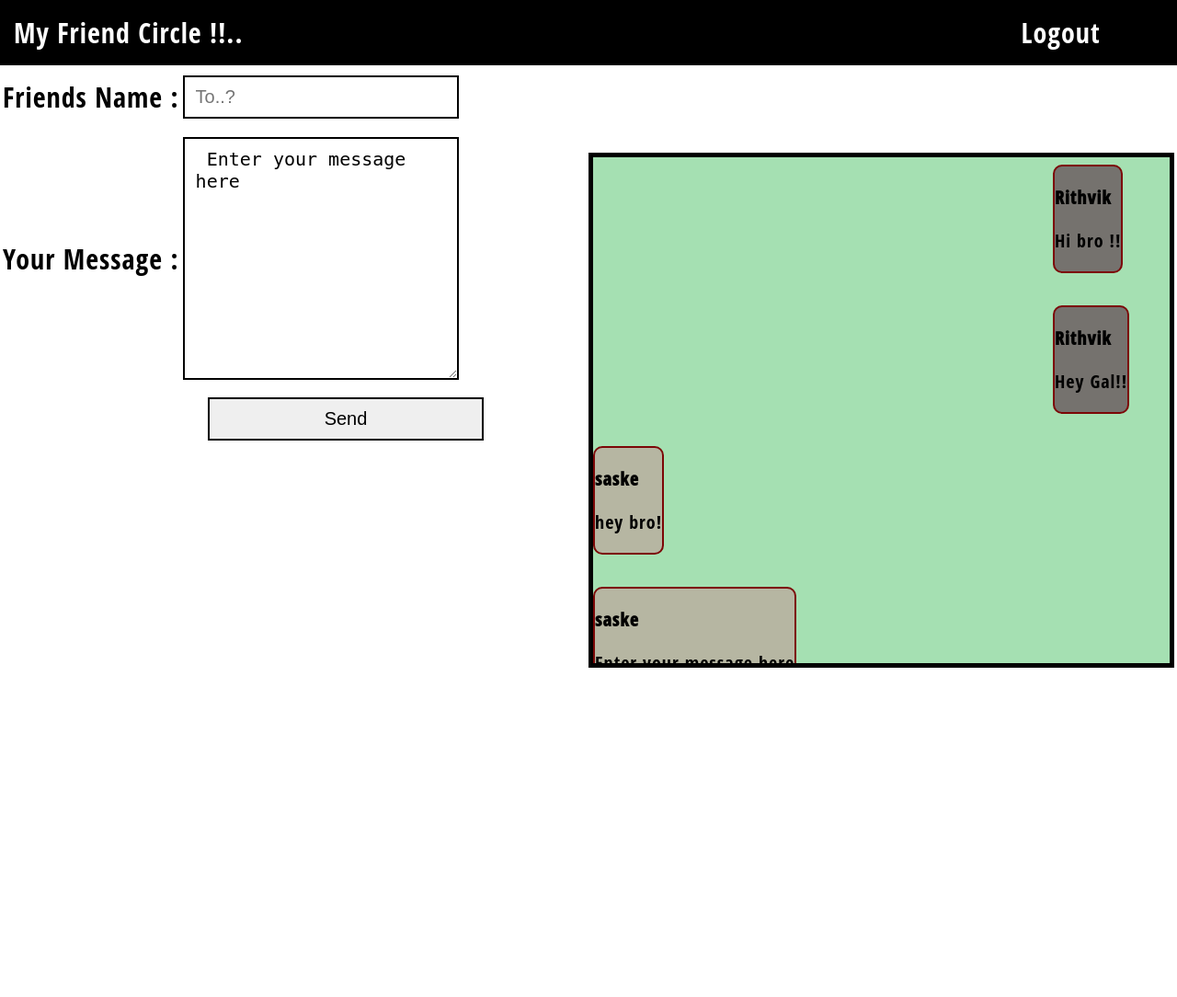
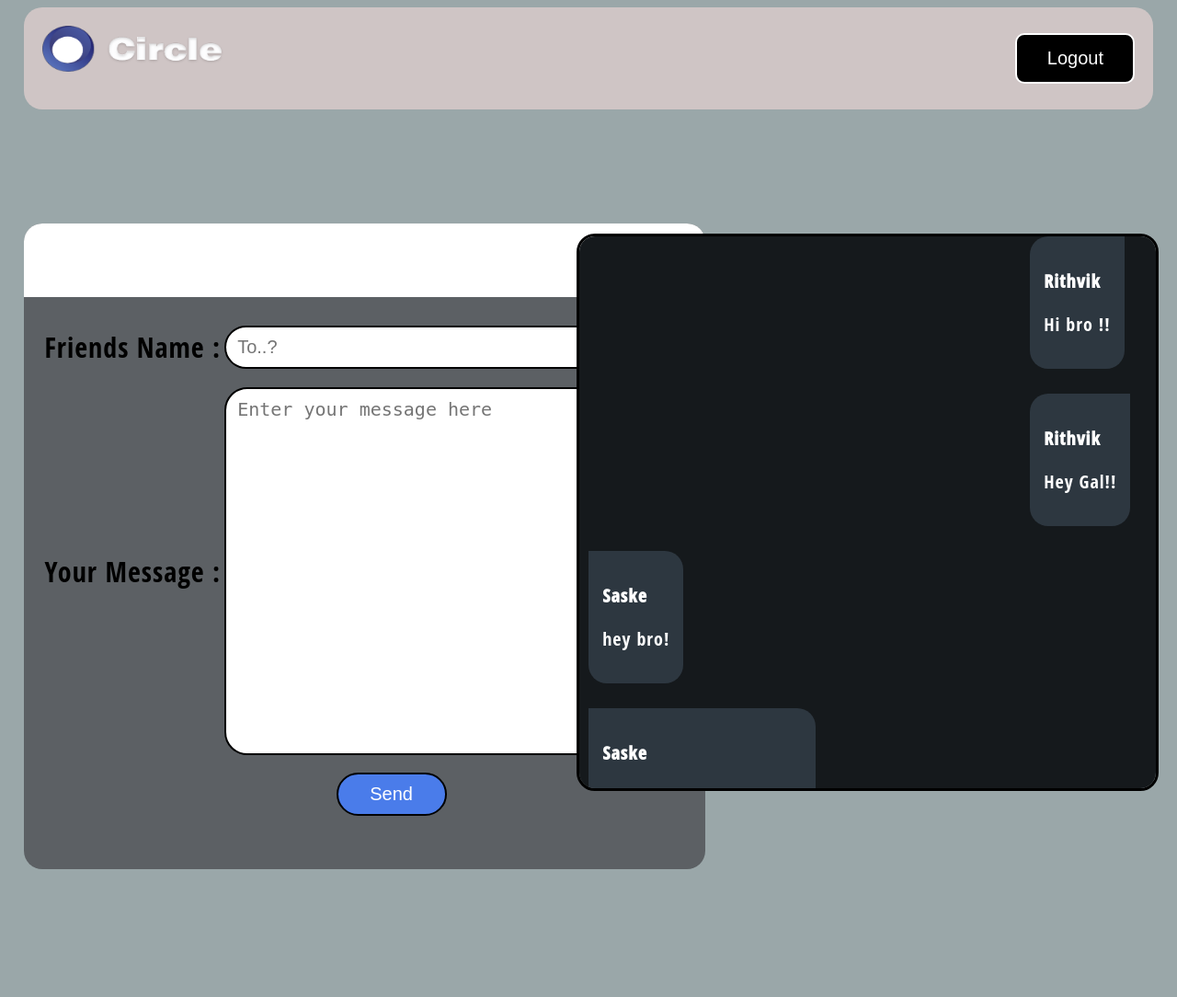
Before and after one commit to ThugNinja4708/ChatSite, a PHP site: page /home.php in a window 1280 px wide. Shown: the top 1084 px of the page at 92% size. Run offline with PHP 8.4, Linux system fonts and the light colour scheme; a user stored in the database is signed in; data comes from the database, SQL or seed files in the repository; some libraries are stand-ins or nearby versions.

Commit message:
Rithvik made these changes

```diff
--- a/home.php
+++ b/home.php
@@ -1,59 +1,82 @@
 <?php
 include "DB_Conn.php";
 session_start();
-if(!isset($_SESSION['username'])){
+if (!isset($_SESSION['username'])) {
   echo "login first";
   header("Refresh:1; url=index.html");
 }
-if(isset($_POST['send'])){
+if (isset($_POST['send'])) {
   include "Send.php";
 }
+$ID = $_SESSION['username'];                              //RETRIEVAL
+$sql = "select * from userdetails where (name='$ID');";
+$res2 = mysqli_query($conn, $sql);
+$row2 = mysqli_fetch_assoc($res2);
 ?>
 
 <html>
+
 <head>
   <link rel="stylesheet" href="style.css">
   <title>My Friend Circle</title>
   <script src="http://code.jquery.com/jquery-latest.js"></script>
   <script>
-        $(document).ready(function(){
+    $(document).ready(function() {
       $("#div_refresh").load("load.php");
       setInterval(function() {
         $("#div_refresh").load("load.php");
       }, 1000);
     });
-    if(window.history.replaceState){
-      window.history.replaceState(null,null,window.location.href);
+    if (window.history.replaceState) {
+      window.history.replaceState(null, null, window.location.href);
     }
   </script>
 
 </head>
 
 <body>
+  <script>
+
+  </script>
   <header class="header">
     <ul>
-        <li><a href = "home.php">My Friend Circle !!..</a></li>
-        <li style="padding-left: 67%;"><a href = "logout.php"> Logout</a></li>
+      <li><a href="home.php"><img src="logo.png" width="200" height="50"></a></li>
+
+      <li><button onclick="document.location='logout.php'" class="logoutButton"> Logout</button></li>
     </ul>
+
   </header>
 
   <!-- Left Side of the page-->
-      <form method="POST" >
+  <div class="left">
+    <div style="background-color:white;height:80px;border-radius: 20px 20px 0px 0px;">
+
+    </div>
+    <div class = "inner_form">
+    <form method="POST">
 
       <table>
-          <tr><td><label>Friends Name :</label></td>
-          <td><input type="text" name = "Fname" placeholder="To..?"></td></tr>
+        <tr>
+          <td><label>Friends Name :</label></td>
+          <td><input type="text" name="Fname" placeholder="To..?" style="border-radius:25px; width: 500px;" ><i class="fas fa-ghost fa-lg"></i></td>
+        </tr>
 
-          <tr><td><label>Your Message :  </label></td>
-          <td><textarea name="msg" id = "msg" rows="10" cols="40"> Enter your message here </textarea></td></tr>
+        <tr>
+          <td><label>Your Message : </label></td>
+          <td><textarea name="msg" id="msg"  style="border-radius:25px; width: 500px; height: 400px;" placeholder="Enter your message here"></textarea></td>
+        </tr>
       </table>
-        <button type="submit" name="send" style="transform:translate(226px);">Send</button>
+      <button type="submit" name="send" style="transform:translate(320px);border-radius:25px;width:120px;font-weight:500;">Send</button>
     </form>
+    </div>
+  </div>
   <!--Right Side Of the page-->
 
-  <div id="div_refresh" class = "message">
+  <div id="div_refresh" class="message">
 
   </div>
 
+
 </body>
+
 </html>
--- a/index.html
+++ b/index.html
@@ -1,16 +1,16 @@
 <!DOCTYPE html>
-<html lang="en">
+<html lang="en" style="background-color: #a9c8fd;">
 <head>
   <link rel="stylesheet" href="style.css">
     <title>Login Page</title>
 </head>
 <body>
   <div class ="everything">
-    <header><a href="home.php"><img src="logo.png" alt="logo" width="100px" height="100px"></a></header>
+    <header><a href="home.php"><img src="logo.png" alt="logo" width="200px" height="100px"></a></header>
 
     <form method="POST" action="verify.php">
         <table>
-         <tr><td style="padding-bottom: 5px;"><b style="font-size: 50px;">Login</b></td></tr>
+        <tr><td style="padding-bottom: 5px;"><b style="font-size: 50px;">Login</b></td></tr>
         <tr><td><hr></td></tr>
 
         <tr><td><label><b>User Name</b></label></td></tr>
--- a/load.php
+++ b/load.php
@@ -2,7 +2,7 @@
             include "DB_Conn.php";
             session_start();
             $ID = $_SESSION['username'];                              //RETRIEVAL
-            $sql="select * from userdetails where (name='$ID');";
+            $sql="select ID from userdetails where (name='$ID');";
             $res2=mysqli_query($conn,$sql);
             if (mysqli_num_rows($res2) > 0) {
               $ID = mysqli_fetch_array($res2)['ID'];
@@ -22,14 +22,14 @@
                   if($row['SenderID'] == $ID){
                     echo'   <div class="container">
                               <div class="inner-container2">
-                                <p style="font-weight: 1000;"> '."$row2[Name]". '</p>
+                                <p style="font-weight: 1000;"> '.ucfirst($row2['Name']). '</p>
                                 <p>'." $row[Messages]".' </p>
                             </div> </div><br>';
                   }
                   else{
                     echo'<div class="container">
                           <div class="inner-container1">
-                            <p style="font-weight: 1000;"> '."$row2[Name]". '</p>
+                            <p style="font-weight: 1000;"> '.ucfirst($row2['Name']). '</p>
                             <p>'." $row[Messages]".' </p>
                          </div> </div><br>';
                 }
--- a/registration.html
+++ b/registration.html
@@ -1,12 +1,12 @@
 <!DOCTYPE html>
-<html lang="en">
+<html lang="en" style="background-color: #a9c8fd;">
 <head>
   <link rel="stylesheet" href="style.css">
     <title>Registration Page</title>
 </head>
 <body>
   <div class ="everything">
-    <header><a href="home.html"><img src="logo.png" alt="logo" width="100px" height="100px"></a></header>
+    <header><a href="home.html"><img src="logo.png" alt="logo" width="200px" height="100px"></a></header>
 
     <form method="post" action="Reg.php">
         <table>
--- a/style.css
+++ b/style.css
@@ -1,13 +1,22 @@
+@import "https://use.fontawesome.com/releases/v5.5.0/css/all.css";
 :root {
-  --color1: rgba(245, 56, 85, 1);
+  --color1: #4a7cea;
 }
 body{
-  letter-spacing:1px;
+  letter-spacing: 1px;
   font-family: 'Open Sans Condensed', sans-serif;
   font-size: 30px;
-  margin: 0px;
+  margin-left: 2%;
+  margin-right: 2%;
+  background-color:#9AA7A9;
 }
-.everything{
+.header{
+  padding: 20px;
+  background-color: #cfc5c5;
+  border: 5px solid none;
+  border-radius: 20px;
+}
+.everything{ /* used in index.html */
   position: absolute;
   left: 40%
 }
@@ -24,10 +33,18 @@ input,textarea,button{
 input:focus,textarea:focus {
   border: 4px solid var(--color1);
 }
+i{
+  position:absolute;
+  margin-left: -27px;
+  margin-top: 23px;
+}
+button[type="submit"]{
+color:white;
+background-color: var(--color1);
+}
 button:hover {
-    background-color: var(--color1);
     font-size: 20px;
-    letter-spacing: 2px;
+    letter-spacing: 1.5px;
 }
 label{
 font-size: 30px;
@@ -40,32 +57,47 @@ ul{
   list-style-type: none;
   margin: 0;
   padding: 0;
+  display: flex;
+  justify-content:space-between;
+
 }
-ul li{
-  display: inline-block;
+.left{
+  position:absolute;
+  top: 22%;
+  background-color: #5c6064;
+  border-radius: 20px;
+
 }
-ul li a:hover{
-     background:var(--color1);
- }
+.inner_form{
+  padding:20px;
 
+}
+.logoutButton{
+  color: white;
+  background-color: black;
+  border: 2px solid;
+  border-radius: 10px;
+  width: 130px;
+  height: 55px;
+}
+.logoutButton:hover {
+    letter-spacing: 1.5px;
+}
 .message{
   position: absolute;
   width: 49%;
-  height: 500px;
-  top:15%;
-  left:50%;
+  height: 550px;
+  top:23%;
+  left:49%;
   padding-bottom: 50px;
-  border: 5px solid black;
+  border: 3px solid black;
+  border-radius: 20px;
   font-size: 20px;
-  background-color: rgb(165, 224, 178);
+  background-color: #15191C;
   overflow-y: scroll;
 
 }
-.header{
-  padding: 15px;
-  background-color: rgb(0, 0, 0);
-  color: white;
-}
+
 hr{
   border: 2px solid var(--color1);
   background-color: var(--color1);
@@ -75,20 +107,33 @@ hr{
 
 .inner-container1{
   background-color: rgb(182, 182, 162);
+  border-radius: 0px 20px 20px 20px;
+  margin-left: 10px;
 
 }
 .inner-container2{
-  background-color: rgb(117, 114, 110);
-  margin-left: 500px;
+  margin-left: 490px;
+  border-radius: 20px 0px 20px 20px;
 }
 
 .inner-container1,.inner-container2{
+  background-color: #2d3740;
   display: inline-block;
   width: fit-content;
-  max-width: 225px;
+  max-width: 220px;
   word-wrap: break-word;
   height: auto;
-  border: 2px solid rgb(124, 6, 6);
+  padding: 15px;
+  color: white;
+}
+.message::-webkit-scrollbar{
+  width: 10px;
+}
+.message::-webkit-scrollbar-track {
+  background-color: #2d3740;
+}
+.message::-webkit-scrollbar-thumb{
+  background: white;
   border-radius: 10px;
-  margin-top: 8px;
+  height: 10px;
 }
--- a/verify.php
+++ b/verify.php
@@ -13,15 +13,14 @@ $password = $_POST['pass'];
             $pass_check = password_verify($password,$row['password']);
 
             if($username == $row['Name'] && $pass_check){
-                echo "login sucessfull !!";
                 $_SESSION['username'] = $username;
-                header("Refresh:3; url=home.php");
+                header("Refresh:0.5; url=home.php");
             }
             else{
                 echo "Unauthorised login attempt!! "."<br>";
                 echo " OR <br>";
                 echo "You need to register first!!"."<br>" ;
-                header("Refresh:5; url=index.html");
+                header("Refresh:3; url=index.html");
             }
     }
 ?>
```
Also changed, not shown: Send.php (+2 -5 lines), teest.html (added, +33 -0 lines), avatar-icon-images-4.jpg (added), logo.png. Lines whose indentation alone changed are shown as unchanged.
